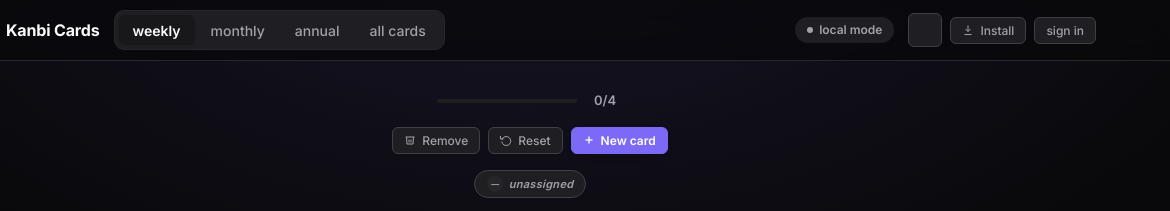
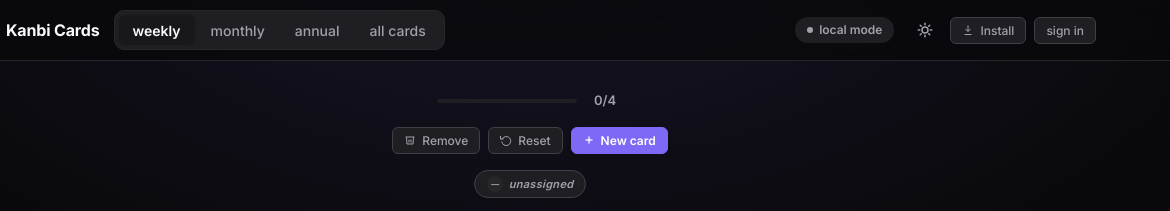
Before and after one commit to dferreiramarques/kanbi-cards, a website: page app.html in a window 1280 px wide. Shown: the top 211 px of the page, 110-1280 px from the left. Drawn offline with Linux system fonts and the light colour scheme.

Commit message:
fix: theme icon button rendered empty — .btn-ico was declared before .btn so padding/background overrides lost the cascade, collapsing the SVG to 0.35px; moved after .btn and added width/height attrs to the SVG

```diff
--- a/app.html
+++ b/app.html
@@ -197,15 +197,6 @@ body{
 .chip::before{content:'';width:6px;height:6px;border-radius:50%;background:currentColor;flex-shrink:0}
 .chip--info{background:color-mix(in srgb, var(--accent) 14%, transparent);color:var(--accent)}
 
-/* single icon toggle (theme) */
-.btn-ico{
-  width:34px;padding:0;justify-content:center;
-  background:transparent;border-color:transparent;
-  color:var(--sub2);
-}
-.btn-ico:hover{background:var(--f-bg4);color:var(--text)}
-.btn-ico svg{width:18px;height:18px;display:block}
-
 /* user pill + dropdown (suite: Roadmaps user menu) */
 .user{position:relative}
 .user__btn{
@@ -265,6 +256,14 @@ body{
 .btn-danger{background:var(--red-dim);color:var(--red);border-color:var(--red-border)}
 .btn-danger:hover{background:color-mix(in srgb, var(--red) 20%, transparent)}
 .btn-sm{padding:5px 11px;font-size:12px}
+
+/* single icon toggle (theme) — declared AFTER .btn so its overrides win the cascade */
+.btn-ico{
+  width:34px;height:34px;padding:0;justify-content:center;
+  background:transparent;border-color:transparent;
+}
+.btn-ico:hover{background:var(--f-bg4);border-color:transparent;color:var(--text)}
+.btn-ico svg{width:18px;height:18px;display:block}
 .btn-google{
   background:var(--f-bg3);
   border:1px solid var(--border2);
@@ -1350,7 +1349,7 @@ function goToStripe(email){
 var _THEME_MOON='M21 12.79A9 9 0 1 1 11.21 3 7 7 0 0 0 21 12.79Z';
 var _THEME_SUN='M12 3v2m0 14v2m9-9h-2M5 12H3m15.36 6.36-1.41-1.41M7.05 7.05 5.64 5.64m12.72 0-1.41 1.41M7.05 16.95l-1.41 1.41';
 function _themeIcoSvg(inner){
-  return '<svg viewBox="0 0 24 24" fill="none" stroke="currentColor" stroke-width="2" stroke-linecap="round" stroke-linejoin="round" aria-hidden="true">'+inner+'</svg>';
+  return '<svg width="18" height="18" viewBox="0 0 24 24" fill="none" stroke="currentColor" stroke-width="2" stroke-linecap="round" stroke-linejoin="round" aria-hidden="true">'+inner+'</svg>';
 }
 function paintThemeIco(){
   var b=document.getElementById('btn-theme');
```
